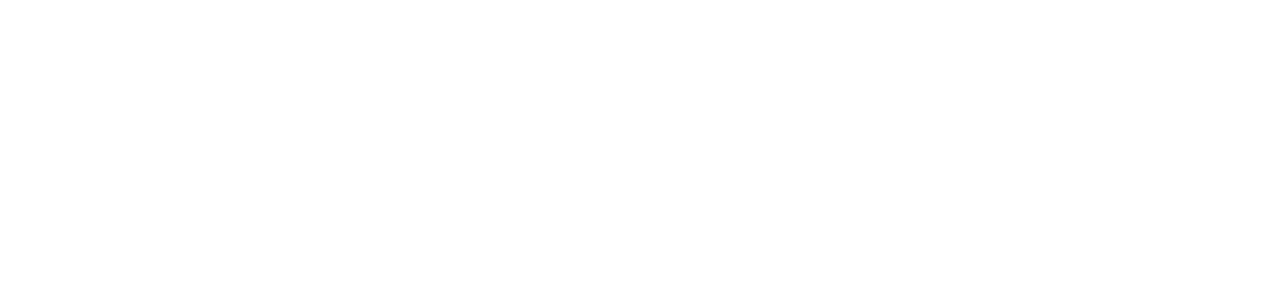
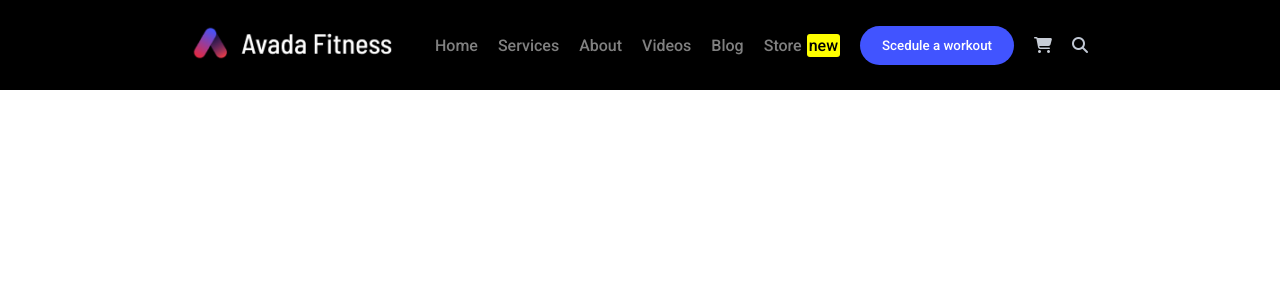
Before and after one commit to DavideTarantino/proj-html-vuejs, a Vue app in the folder format-vue/: page / in a window 1280 px wide. Shown: the top 300 px of the page. Built offline with nearby package versions, Linux system fonts and the light colour scheme.

Commit message:
Creazione della NavBar

```diff
--- a/format-vue/index.html
+++ b/format-vue/index.html
@@ -4,6 +4,10 @@
     <meta charset="UTF-8">
     <link rel="icon" href="/favicon.ico">
     <meta name="viewport" content="width=device-width, initial-scale=1.0">
+    <link rel="preconnect" href="https://fonts.googleapis.com">
+    <link rel="preconnect" href="https://fonts.gstatic.com" crossorigin>
+    <link href="https://fonts.googleapis.com/css2?family=Roboto:ital,wght@0,100;0,300;0,400;0,500;0,700;0,900;1,100;1,300;1,400;1,500;1,700;1,900&display=swap" rel="stylesheet">
+    <link rel="stylesheet" href="https://cdnjs.cloudflare.com/ajax/libs/font-awesome/6.5.1/css/all.min.css">
     <title>Vite App</title>
   </head>
   <body>
--- a/format-vue/src/App.vue
+++ b/format-vue/src/App.vue
@@ -1,9 +1,25 @@
 <script>
+    import SearchBar from './Components/Header/SearchBar.vue'
+    import SectionOne from './Components/Main/SectionOne.vue'
 
+    export default {
+        components:{
+            SearchBar,
+            SectionOne
+        },
+        data(){
+            return{}
+        }
+    }
 </script>
 
 <template>
-
+    <header>
+        <SearchBar/>
+    </header>
+    <main>
+        <SectionOne/>
+    </main>
 </template>
 
 <style lang="scss">
--- /dev/null
+++ b/format-vue/src/Components/Header/SearchBar.vue
@@ -0,0 +1,126 @@
+<script>
+    export default {
+        name: 'SearchBar',
+        data(){
+            return{
+                Links: [
+                    {
+                        name: 'Home',
+                        news: 'false'
+                    },
+                    {
+                        name: 'Services',
+                        news: 'false'
+                    },
+                    {
+                        name: 'About',
+                        news: 'false'
+                    },
+                    {
+                        name: 'Videos',
+                        news: 'false'
+                    },
+                    {
+                        name: 'Blog',
+                        news: 'false'
+                    },
+                    {
+                        name: 'Store',
+                        news: 'true'
+                    }
+                ]
+            }
+        }
+    }
+</script>
+
+<template>
+    <main>
+        <section>
+            <div>
+                <img src="../../../public/Imgaes/logo-200x34.png" alt="">
+            </div>
+            <div>
+                <div id="container-links">
+                    <ul v-for="(element, index) in Links" :key="index">
+                        <li>
+                            {{ element.name }}
+                            <span :class="(element.news === 'true') ? 'active' : ''">new</span>
+                        </li>
+                    </ul>
+                    <button>Scedule a workout</button>
+                    <i class="fa-solid fa-cart-shopping" style="color: #c7cdd6;"></i>
+                    <i class="fa-solid fa-magnifying-glass" style="color: #c0c7d3;"></i>
+                </div>
+            </div>
+        </section>
+    </main>
+</template>
+
+<style lang="scss" scoped>
+@use '../../Styles/partials/mixins' as*;
+
+    main{
+        background-color: black;
+        padding-block: 2%;
+
+        section{
+            @include page-layout;
+            display: flex;
+            align-items: center;
+            justify-content: space-between;
+        }
+
+        #container-links{
+            display: flex;
+            gap: 20px;
+            align-items: center;
+
+            ul{
+                li{
+                    color: gray;
+                    list-style-type: none;
+                    cursor: pointer;
+                    display: flex;
+                    gap: 5px;
+                    align-items: center;
+
+                    span{
+                        background-color: yellow;
+                        padding: 2px;
+                        color: black;
+                        border-radius: 3px;
+                        display: none;
+                    }
+
+                    .active{
+                        display: block;
+                    }
+
+                    .non-active{
+                        display: none;
+                    }
+                }
+
+                li:hover{
+                    color: white;
+                }
+            }
+
+            button{
+                background-color: #4154FF;
+                color: white;
+                padding-block: 12px;
+                padding-inline: 22px;
+                border-radius: 20px;
+                border: none;
+                cursor: pointer;
+            }
+
+            button:hover{
+                background-color: lightblue;
+            }
+        }
+
+    }
+</style>
--- /dev/null
+++ b/format-vue/src/Components/Main/SectionOne.vue
@@ -0,0 +1,16 @@
+<script>
+    export default {
+        name: 'SectionOne',
+        data(){
+            return{}
+        }
+    }
+</script>
+
+<template>
+
+</template>
+
+<style lang="scss" scoped>
+
+</style>
--- a/format-vue/src/Styles/main.scss
+++ b/format-vue/src/Styles/main.scss
@@ -0,0 +1,8 @@
+*{
+    margin: 0;
+    padding: 0;
+    box-sizing: border-box;
+    font-family: "Roboto", sans-serif;
+    font-weight: 500;
+    font-style: normal;
+}
--- a/format-vue/src/Styles/partials/_mixins.scss
+++ b/format-vue/src/Styles/partials/_mixins.scss
@@ -0,0 +1,4 @@
+@mixin page-layout{
+    width: 70%;
+    margin: 0 auto;
+}
```
Also changed, not shown: format-vue/public/Imgaes/logo-200x34.png (added).
